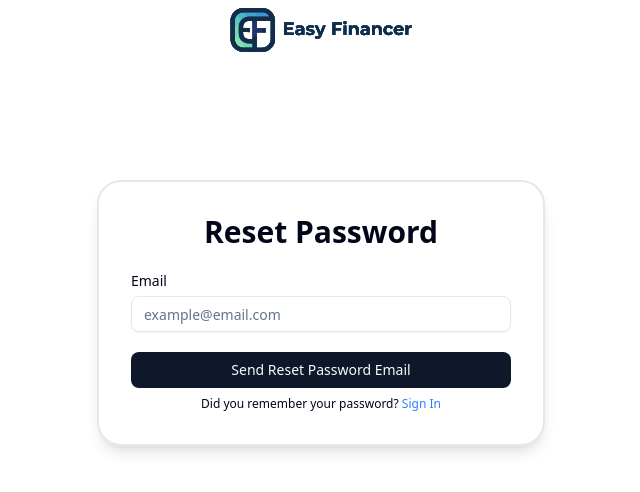
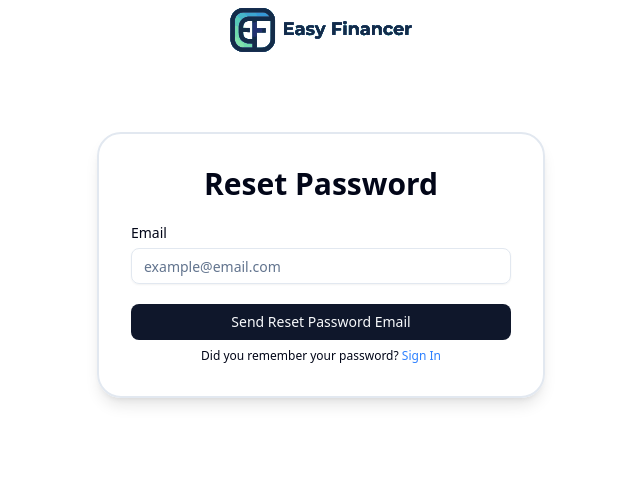
Before and after one commit to ScrabbleScratch/easy-financer, a Next.js app: page /auth/reset-password in a window 1280 px wide. Shown: the top 492 px of the page, without its empty margins (319-959 px from the left). Built offline with nearby package versions, Linux system fonts and the light colour scheme; no server answers.

Commit message:
add general padding in auth pages

```diff
--- a/src/app/auth/layout.tsx
+++ b/src/app/auth/layout.tsx
@@ -33,7 +33,9 @@
           </Link>
         </div>
       </nav>
-      {children}
+      <div className="p-6">
+        {children}
+      </div>
     </>
   );
 }
--- a/src/app/auth/reset-password/page.tsx
+++ b/src/app/auth/reset-password/page.tsx
@@ -41,7 +41,7 @@
   };
 
   return (
-    <div className="max-w-md mx-auto my-30 p-8 border-2 rounded-3xl shadow-lg">
+    <div className="max-w-md mx-auto my-12 p-8 border-2 rounded-3xl shadow-lg">
       <h1 className="mb-6 text-center text-3xl font-bold">Reset Password</h1>
       {emailSent ? (
         <div className="w-full flex flex-col gap-5">
--- a/src/app/auth/sign-in/page.tsx
+++ b/src/app/auth/sign-in/page.tsx
@@ -106,7 +106,7 @@
   }, [errorLogin])
 
   return (
-    <div className="max-w-md mx-auto my-30 p-8 border-2 rounded-3xl shadow-lg">
+    <div className="max-w-md mx-auto my-12 p-8 border-2 rounded-3xl shadow-lg">
       <h1 className="mb-6 text-center text-3xl font-bold">Sign In</h1>
       <div className="flex flex-col gap-6 items-center">
         {getModeAlert()}
--- a/src/app/auth/sign-up/page.tsx
+++ b/src/app/auth/sign-up/page.tsx
@@ -54,7 +54,7 @@
   };
 
   return (
-    <div className="max-w-md mx-auto my-30 p-8 border-2 rounded-3xl shadow-lg">
+    <div className="max-w-md mx-auto my-12 p-8 border-2 rounded-3xl shadow-lg">
       <h1 className="mb-6 text-center text-3xl font-bold">Sign Up</h1>
       <div className="flex flex-col gap-6 items-center">
         {(errorCreate || errorEmail) && (
```
